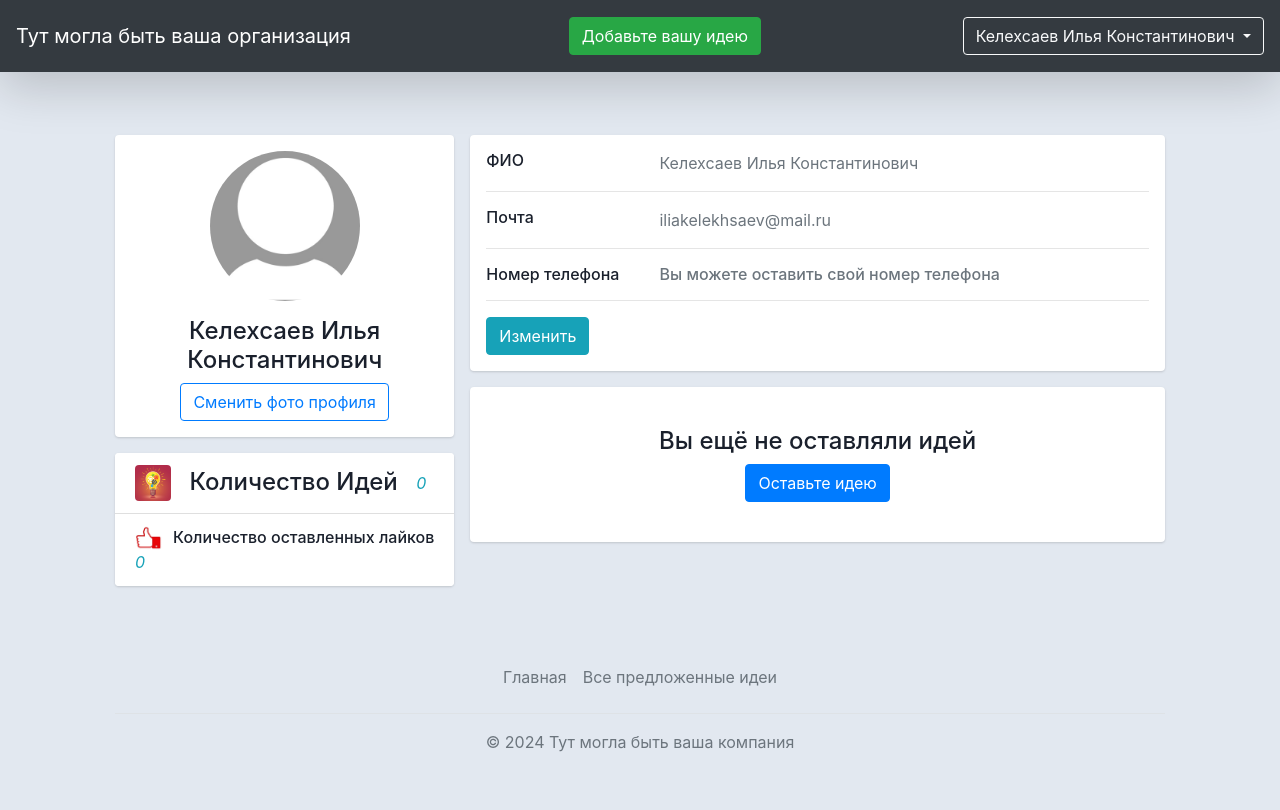
After one commit to DCRIl/YLiceumFlaskProject, a Flask app: page /user_profile in a window 1280 px wide. The commit adds this page. Run offline with Flask 3, Linux system fonts and the light colour scheme; a user stored in the database is signed in; parts of the project's set-up code (start-up, migrations or seed data) failed here and were passed over; some libraries are stand-ins or nearby versions.

Commit message:
Improved the likes

```diff
--- a/data/users.py
+++ b/data/users.py
@@ -17,7 +17,10 @@ class User(SqlAlchemyBase, UserMixin):
     picture = sqlalchemy.Column(sqlalchemy.String, nullable=False)
     is_admin = sqlalchemy.Column(sqlalchemy.Boolean, nullable=False, default=False)
 
-    ideas = orm.relationship("Ideas", back_populates='user')
+    user_ideas = orm.relationship("Ideas", back_populates='autor')
+    # like = orm.relationship("Ideas", back_populates='likes')
+    phone_number = sqlalchemy.Column(sqlalchemy.String, default=None)
+    count_likes = sqlalchemy.Column(sqlalchemy.Integer, default=0)
 
     def set_password(self, password):
         self.hashed_password = generate_password_hash(password)
--- a/main.py
+++ b/main.py
@@ -1,7 +1,7 @@
 import os
 import random
 
-from flask import Flask, render_template, redirect, url_for
+from flask import Flask, render_template, redirect, url_for, request
 from data import db_session
 from data.users import User
 from data.ideas import Ideas
@@ -15,6 +15,8 @@ app.config['SECRET_KEY'] = 'admin_arise_pythonanywhere'
 login_manager = LoginManager()
 login_manager.init_app(app)
 
+UPLOAD_FOLDER = 'static/img/users_pictures'
+app.config['UPLOAD_FOLDER'] = UPLOAD_FOLDER
 
 @login_manager.user_loader
 def load_user(user_id):
@@ -72,7 +74,7 @@ def code_for_register(filename):
             user = User(
                 name=us_name,
                 email=us_mail,
-                picture=url_for("static", filename="img/users_pictures/standart.png")
+                picture="standart.png"
             )
             user.set_password(us_password)
             db_sess.add(user)
@@ -109,7 +111,7 @@ def add_idea():
         ideas = Ideas()
         ideas.title = form.title.data
         ideas.content = form.content.data
-        current_user.ideas.append(ideas)
+        current_user.user_ideas.append(ideas)
         send_mail_about_new_idea(ideas)
         db_sess.merge(current_user)
         db_sess.commit()
@@ -118,18 +120,34 @@ def add_idea():
                            form=form)
 
 
-@app.route("/ideas_like/<int:id>", methods=["GET", "POST"])
+@app.route("/ideas_like/<int:iid>", methods=["GET", "POST"])
 @login_required
-def ideas_like(id):
+def ideas_like(iid):
     db_sess = db_session.create_session()
-    ideas = db_sess.query(Ideas).filter(Ideas.id == id).first()
-    if ideas:
-        ideas.likes += 1
+    ideas__ = db_sess.query(Ideas).filter(Ideas.id == iid).first()
+    us = db_sess.query(User).filter(User.id == current_user.id).first()
+    if ideas__:
+        ideas__.likes.append(us)
+        current_user.count_likes += 1
         db_sess.commit()
     else:
         return redirect("/404")
     return redirect("/")
 
+
+@app.route("/ideas_dont_like/<int:iid>", methods=["GET", "POST"])
+@login_required
+def ideas_dont_like(iid):
+    db_sess = db_session.create_session()
+    ideas__ = db_sess.query(Ideas).filter(Ideas.id == iid).first()
+    us = db_sess.query(User).filter(User.id == current_user.id).first()
+    if ideas__:
+        ideas__.likes.remove(us)
+        current_user.count_likes -= 1
+        db_sess.commit()
+    else:
+        return redirect("/404")
+    return redirect("/")
 
 @app.route('/ideas_delete/<int:id>', methods=['GET', 'POST'])
 @login_required
@@ -144,6 +162,21 @@ def ideas_delete(id):
     else:
         return redirect("/404")
     return redirect('/')
+
+
+@app.route("/user_profile", methods=["GET", "POST", "PATCH"])
+@login_required
+def user_profile():
+    if request.method == "POST":
+        file = request.files['photo']
+        if file:
+            file.save(os.path.join(app.config['UPLOAD_FOLDER'], file.filename))
+            db_sess = db_session.create_session()
+            us = db_sess.query(User).filter(User.id == current_user.id).first()
+            us.picture = file.filename
+            db_sess.commit()
+        return render_template("user_profile.html", title=f"Страница пользователя {current_user.name}")
+    return render_template("user_profile.html", title=f"Страница пользователя {current_user.name}")
 
 
 @app.route('/logout')
--- /dev/null
+++ b/static/css/user_prof.css
@@ -0,0 +1,53 @@
+body{
+    /*margin-top:20px;*/
+    color: #1a202c;
+    text-align: left;
+    background-color: #e2e8f0;
+}
+.main-body {
+    padding: 15px;
+}
+.card {
+    box-shadow: 0 1px 3px 0 rgba(0,0,0,.1), 0 1px 2px 0 rgba(0,0,0,.06);
+}
+
+.card {
+    position: relative;
+    display: flex;
+    flex-direction: column;
+    min-width: 0;
+    word-wrap: break-word;
+    background-color: #fff;
+    background-clip: border-box;
+    border: 0 solid rgba(0,0,0,.125);
+    border-radius: .25rem;
+}
+
+.card-body {
+    flex: 1 1 auto;
+    min-height: 1px;
+    padding: 1rem;
+}
+
+.gutters-sm {
+    margin-right: -8px;
+    margin-left: -8px;
+}
+
+.gutters-sm>.col, .gutters-sm>[class*=col-] {
+    padding-right: 8px;
+    padding-left: 8px;
+}
+.mb-3, .my-3 {
+    margin-bottom: 1rem!important;
+}
+
+.bg-gray-300 {
+    background-color: #e2e8f0;
+}
+.h-100 {
+    height: 100%!important;
+}
+.shadow-none {
+    box-shadow: none!important;
+}
--- a/templates/base.html
+++ b/templates/base.html
@@ -8,6 +8,7 @@
           integrity="sha384-Vkoo8x4CGsO3+Hhxv8T/Q5PaXtkKtu6ug5TOeNV6gBiFeWPGFN9MuhOf23Q9Ifjh"
           crossorigin="anonymous">
     <link rel="stylesheet" href="static/css/password.css">
+    <link rel="stylesheet" href="static/css/user_prof.css">
     <title>{{ title }}</title>
 </head>
 <body>
@@ -22,7 +23,20 @@
         <a class="navbar-brand" href="#">Тут могла быть ваша организация</a>
         {% if current_user.is_authenticated %}
         <a class="btn btn-success" href="/ideas">Добавьте вашу идею</a>
-        <a class="navbar-brand" href="/logout">{{current_user.name}}</a>
+        <!-- Пример отдельной кнопки danger -->
+        <div class="btn-group">
+            <button type="button" class="btn btn-outline-light dropdown-toggle" data-bs-toggle="dropdown"
+                    aria-expanded="false">
+                {{current_user.name}}
+            </button>
+            <ul class="dropdown-menu">
+                <li><a class="dropdown-item btn-primary" href="/user_profile">Ваш профиль</a></li>
+                <li>
+                    <hr class="dropdown-divider">
+                </li>
+                <li><a class="dropdown-item text-danger btn-danger" href="/logout">Выйти</a></li>
+            </ul>
+        </div>
         {% else %}
         <p>
             <a class="btn btn-primary " href="/register">Зарегистрироваться</a>
@@ -36,6 +50,18 @@
     {% block content %}
 
     {% endblock %}
+    <div class="container">
+        <footer class="py-3 my-4">
+            <ul class="nav justify-content-center border-bottom pb-3 mb-3">
+                <li class="nav-item"><a href="#" class="nav-link px-2 text-muted">Главная</a></li>
+                <li class="nav-item"><a href="/" class="nav-link px-2 text-muted">Все предложенные идеи</a></li>
+<!--                <li class="nav-item"><a href="#" class="nav-link px-2 text-muted"></a></li>-->
+<!--                <li class="nav-item"><a href="#" class="nav-link px-2 text-muted">Ответы</a></li>-->
+<!--                <li class="nav-item"><a href="#" class="nav-link px-2 text-muted">О нас</a></li>-->
+            </ul>
+            <p class="text-center text-muted">© 2024 Тут могла быть ваша компания</p>
+        </footer>
+    </div>
 </main>
 </body>
 </html>
--- /dev/null
+++ b/templates/user_profile.html
@@ -0,0 +1,196 @@
+{% extends "base.html" %}
+
+{% block content %}
+<script>
+    function user_photo_input() {
+        var but = document.getElementById("but")
+        but.parentNode.removeChild(but);
+        var dv = document.getElementById("us_photo")
+        var input = document.createElement("input")
+        var success = document.createElement("button")
+        input.type = "file";
+        input.name = "photo";
+        input.class = "form-control-file";
+        dv.appendChild(input);
+        success.type = "success";
+        success.className = "btn btn-primary";
+        success.textContent = "Загрузить";
+        dv.appendChild(success);
+    }
+</script>
+<div class="container">
+    <div class="main-body">
+        <div class="row gutters-sm">
+            <div class="col-md-4 mb-3">
+                <div class="card">
+                    <div class="card-body">
+                        <div class="d-flex flex-column align-items-center text-center">
+                            <img src="{{ url_for('static', filename='img/users_pictures/' + current_user.picture) }}"
+                                 alt="Admin"
+                                 class="rounded-circle" width="150">
+                            <form action="" method="post" enctype="multipart/form-data">
+                                <div class="mt-3" id="us_photo">
+                                    <h4>{{ current_user.name }}</h4>
+                                    <!--                                <p class="text-secondary mb-1">Full Stack Developer</p>-->
+                                    <!--                                <p class="text-muted font-size-sm">Bay Area, San Francisco, CA</p>-->
+                                    <button class="btn btn-outline-primary" id="but" onclick="user_photo_input()">
+                                        Сменить фото профиля
+                                    </button>
+                                </div>
+                            </form>
+                        </div>
+                    </div>
+                </div>
+                <div class="card mt-3">
+                    <ul class="list-group list-group-flush">
+                        <li class="list-group-item d-flex justify-content-between align-items-center flex-wrap">
+                            <img src="{{ url_for('static', filename='img/idea.jpg') }}" width="12%" class="rounded">
+                            <h4 class="mb-0">
+                                Количество Идей
+                            </h4>
+                            <span class="text-secondary"><i class="material-icons text-info mr-2">{{ current_user.ideas|length }}</i></span>
+                        </li>
+                        <li class="list-group-item d-flex justify-content-between align-items-center flex-wrap">
+                            <img src="{{ url_for('static', filename='img/like.png') }}" width="9%" class="rounded">
+                            <h6 class="mb-0">
+                                Количество оставленных лайков</ла>
+                            </h6>
+                            <span class="text-secondary"><i class="material-icons text-info mr-2">{{ current_user.ideas|length }}</i></span>
+                        </li>
+                    </ul>
+                </div>
+                {% if current_user.ideas|length > 2 %}
+                <div class="card mt-3">
+                    <br>
+                    <h3 class="mb-0" align="center"><a class="btn btn-outline-dark" href="#">Посмотреть все ваши идеи</a></h3>
+                    <br>
+                </div>
+                {% endif %}
+            </div>
+            <div class="col-md-8">
+                <div class="card mb-3">
+                    <div class="card-body">
+                        <div class="row">
+                            <div class="col-sm-3">
+                                <h6 class="mb-0">ФИО</h6>
+                            </div>
+                            <div class="col-sm-9 text-secondary">
+                                {{ current_user.name }}
+                            </div>
+                        </div>
+                        <hr>
+                        <div class="row">
+                            <div class="col-sm-3">
+                                <h6 class="mb-0">Почта</h6>
+                            </div>
+                            <div class="col-sm-9 text-secondary">
+                                {{ current_user.email }}
+                            </div>
+                        </div>
+                        <hr>
+                        <div class="row">
+                            <div class="col-sm-3">
+                                <h6 class="mb-0">Номер телефона</h6>
+                            </div>
+                            <div class="col-sm-9 text-secondary">
+                                {% if current_user.phone_number %}
+                                <h6 class="mb-0">{{ current_user.phone_number }}</h6>
+                                {% else %}
+                                <h6 class="mb-0">Вы можете оставить свой номер телефона</h6>
+                                {% endif %}
+                            </div>
+                        </div>
+                        <hr>
+                        <div class="row">
+                            <div class="col-sm-12">
+                                <a class="btn btn-info" target="__blank"
+                                   href="">Изменить</a>
+                            </div>
+                        </div>
+                    </div>
+                </div>
+                {% if current_user.ideas %}
+                <div class="row gutters-sm">
+                    {% for i in range(0, 2 if current_user.ideas|length >= 2 else current_user.ideas|length) %}
+                    <div class="col-sm-6 mb-3">
+                        <div class="card h-100">
+                            <div class="card-body">
+                                <h6 class="d-flex align-items-center mb-3"><i
+                                        class="material-icons text-info mr-2">Идея</i>{{current_user.ideas[i].title}}
+                                </h6>
+                                <hr>
+                                <small>Создана: {{ current_user.ideas[i].created_date.date() }}</small><br>
+                                <hr>
+                                <small>Идеа: {{ current_user.ideas[i].content }}</small><br>
+                                <hr>
+                                <small>Лайки: {{ current_user.ideas[i].likes }}</small>
+                            </div>
+                        </div>
+                    </div>
+                    {% endfor %}
+                    {% if current_user.ideas|length == 1 %}
+                    <div class="col-sm-6 mb-3">
+                        <div class="card h-100">
+                            <div class="card-body" align="center"><br>
+                                <h4>Оставьте ещё идею</h4>
+                                <a class="btn btn-info text-white" href="/ideas">Оставьте идею</a>
+                            </div>
+                        </div>
+                        <br>
+                    </div>
+                    {% endif %}
+                </div>
+                {% else %}
+                <div class="row gutters-sm">
+                    <div class="col-sm-12 mb-3">
+                        <div class="card h-100">
+                            <div class="card-body" align="center"><br>
+                                <h4>Вы ещё не оставляли идей </h4>
+                                <a class="btn btn-primary text-white" href="/ideas">Оставьте идею</a>
+                            </div>
+                        </div>
+                        <br>
+                    </div>
+                </div>
+                {% endif %}
+                <!--                    <div class="col-sm-6 mb-3">-->
+                <!--                        <div class="card h-100">-->
+                <!--                            <div class="card-body">-->
+                <!--                                <h6 class="d-flex align-items-center mb-3"><i class="material-icons text-info mr-2">assignment</i>Project-->
+                <!--                                    Status</h6>-->
+                <!--                                <small>Web Design</small>-->
+                <!--                                <div class="progress mb-3" style="height: 5px">-->
+                <!--                                    <div class="progress-bar bg-primary" role="progressbar" style="width: 80%"-->
+                <!--                                         aria-valuenow="80" aria-valuemin="0" aria-valuemax="100"></div>-->
+                <!--                                </div>-->
+                <!--                                <small>Website Markup</small>-->
+                <!--                                <div class="progress mb-3" style="height: 5px">-->
+                <!--                                    <div class="progress-bar bg-primary" role="progressbar" style="width: 72%"-->
+                <!--                                         aria-valuenow="72" aria-valuemin="0" aria-valuemax="100"></div>-->
+                <!--                                </div>-->
+                <!--                                <small>One Page</small>-->
+                <!--                                <div class="progress mb-3" style="height: 5px">-->
+                <!--                                    <div class="progress-bar bg-primary" role="progressbar" style="width: 89%"-->
+                <!--                                         aria-valuenow="89" aria-valuemin="0" aria-valuemax="100"></div>-->
+                <!--                                </div>-->
+                <!--                                <small>Mobile Template</small>-->
+                <!--                                <div class="progress mb-3" style="height: 5px">-->
+                <!--                                    <div class="progress-bar bg-primary" role="progressbar" style="width: 55%"-->
+                <!--                                         aria-valuenow="55" aria-valuemin="0" aria-valuemax="100"></div>-->
+                <!--                                </div>-->
+                <!--                                <small>Backend API</small>-->
+                <!--                                <div class="progress mb-3" style="height: 5px">-->
+                <!--                                    <div class="progress-bar bg-primary" role="progressbar" style="width: 66%"-->
+                <!--                                         aria-valuenow="66" aria-valuemin="0" aria-valuemax="100"></div>-->
+                <!--                                </div>-->
+                <!--                            </div>-->
+                <!--                        </div>-->
+                <!--                    </div>-->
+                <!--                </div>-->
+
+
+            </div>
+
+        </div>
+    </div>
+    {% endblock %}
```
Also changed, not shown: data/ideas.py (+6 -2 lines), templates/index.html (+21 -12 lines), db/ideas_and_more.db, static/img/idea.jpg (added), static/img/like.png (added), static/img/users_pictures/avatar-1605046968.jpg (added), static/img/users_pictures/avatar1082546684.jpg (added).
